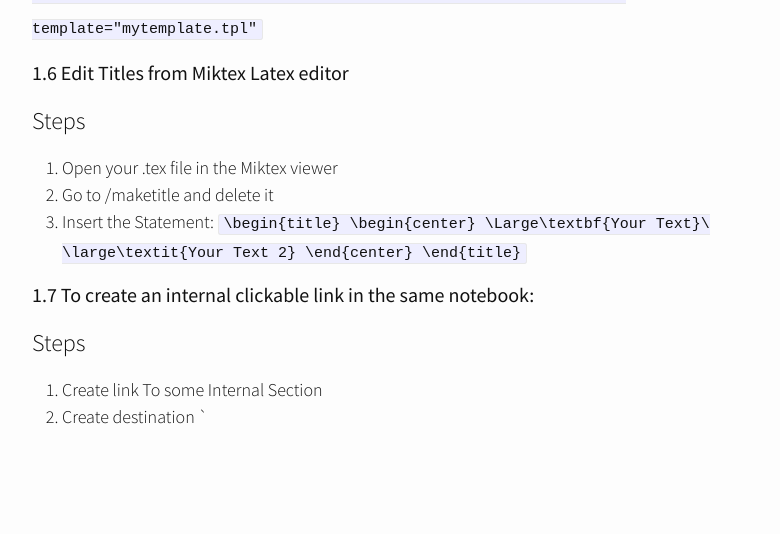
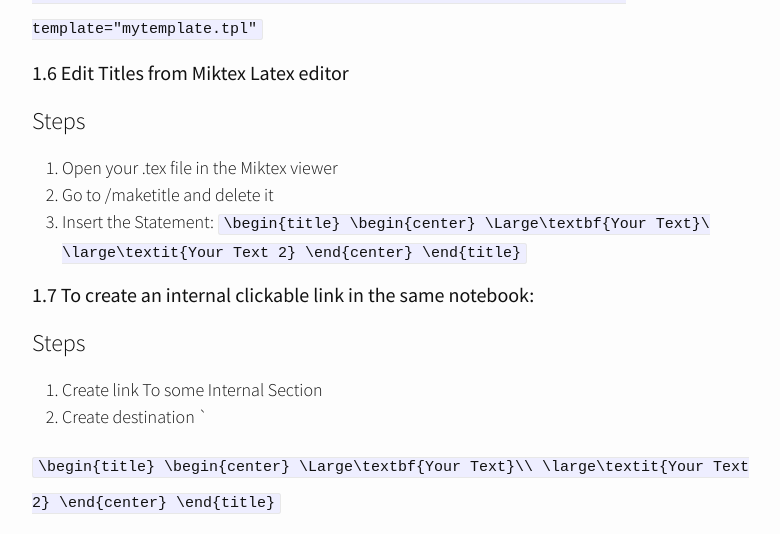
Before and after one commit to m2rik/m2rik.github.io, a Jekyll site: the page built from _posts/2020-03-22-Latex-How-it-works-in-Jupyter-Notebooks.markdown, in a window 1280 px wide and 1400 px high, scrolled down 1264 px. Shown: the top 534 px of the window, without its empty margins (238-1018 px from the left). Built offline with Jekyll 4.4.1, drawn with Linux system fonts in a browser that asks for light colours; nearby versions of some CDN libraries; our own code applies the rules of GitHub Pages for plain Markdown files; some of the changed text lies outside the part shown.

Commit message:
Update 2020-03-22-Latex-How-it-works-in-Jupyter-Notebooks.markdown

```diff
--- a/_posts/2020-03-22-Latex-How-it-works-in-Jupyter-Notebooks.markdown
+++ b/_posts/2020-03-22-Latex-How-it-works-in-Jupyter-Notebooks.markdown
@@ -30,3 +30,18 @@ Steps
 Steps
   1. Create link To some Internal Section
   2. Create destination `
+
+`\begin{title}
+   \begin{center}
+      \Large\textbf{Your Text}\\
+      \large\textit{Your Text 2}
+   \end{center}
+\end{title}`
+
+#### Insert Images in Jupyter
+Format: ![ex 2.13](path/ex2.png)
+
+#### To create an internal clickable link in the same notebook:
+Steps
+1. Create link [To some Internal Section](#section_id)
+2. Create destination <a id='section_id'></a>
```
